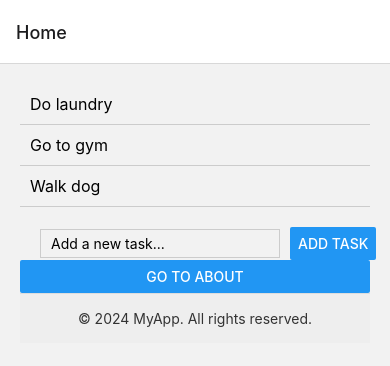
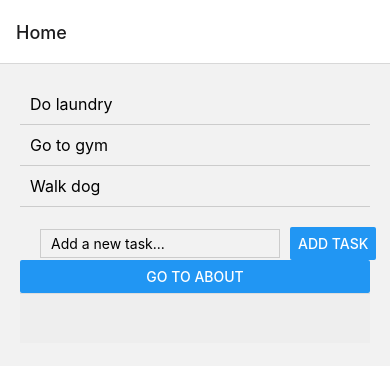
Before and after one commit to cuiyiye/CuiyiToDoListApp, a React Native app: screen /Home in a window 390 px wide. Shown: the top 366 px of the page. Built offline with nearby package versions, Linux system fonts and the light colour scheme.

Commit message:
Lab 5 final version

```diff
--- a/src/components/Footer.jsx
+++ b/src/components/Footer.jsx
@@ -1,11 +1,9 @@
 import React from 'react';
-import { View, Text, StyleSheet } from 'react-native';
+import { View, StyleSheet } from 'react-native';
 
 const Footer = () => {
   return (
-    <View style={styles.footerContainer}>
-      <Text style={styles.footerText}>© 2024 MyApp. All rights reserved.</Text>
-    </View>
+    <View style={styles.footerContainer} />
   );
 };
 
```
